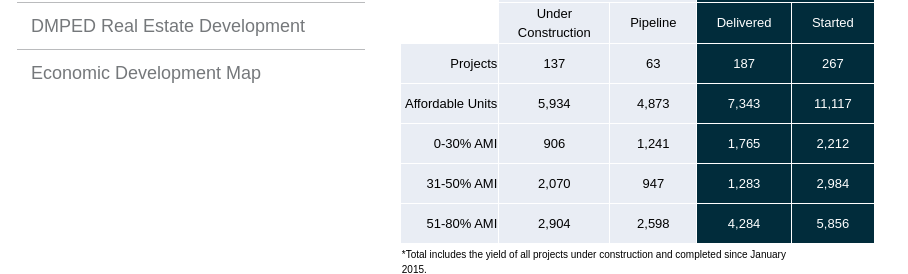
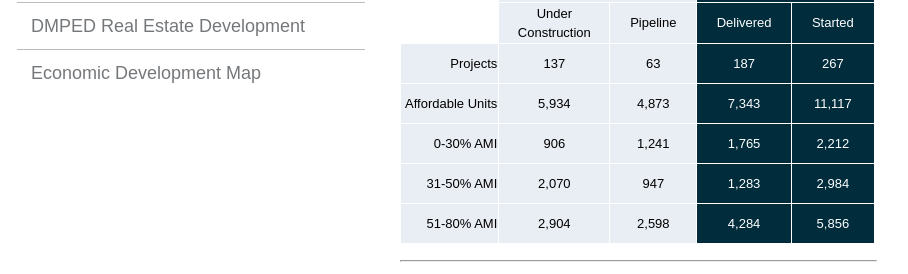
Before and after one commit to DCgov/economic-intelligence, a Jekyll site: the page built from affordable-production-preservation.html, in a window 1280 px wide, cut to the strip 524-798 px from the top of the page. Shown: the whole strip, without its empty margins (43-951 px from the left). Built offline with Jekyll 4.4.1, drawn with Linux system fonts in a browser that asks for light colours; nearby versions of some CDN libraries.

Commit message:
removing asterisk text

```diff
--- a/affordable-production-preservation.html
+++ b/affordable-production-preservation.html
@@ -61,9 +61,7 @@ title: Affordable Housing Production and Preservation
 					<td bgcolor="#012C3B"><font color="#fff">4,284</font></td>
 					<td bgcolor="#012C3B"><font color="#fff">5,856</font></td>
 				</tr>
-				<tr>
-					<td colspan="4" rowspan="1" style="text-align:left !important; font-size:x-small !important">*Total includes the yield of all projects under construction and completed since January 2015. </td>
-				</tr>
+
 			</tbody>
 		</table>
 	</div>
```
